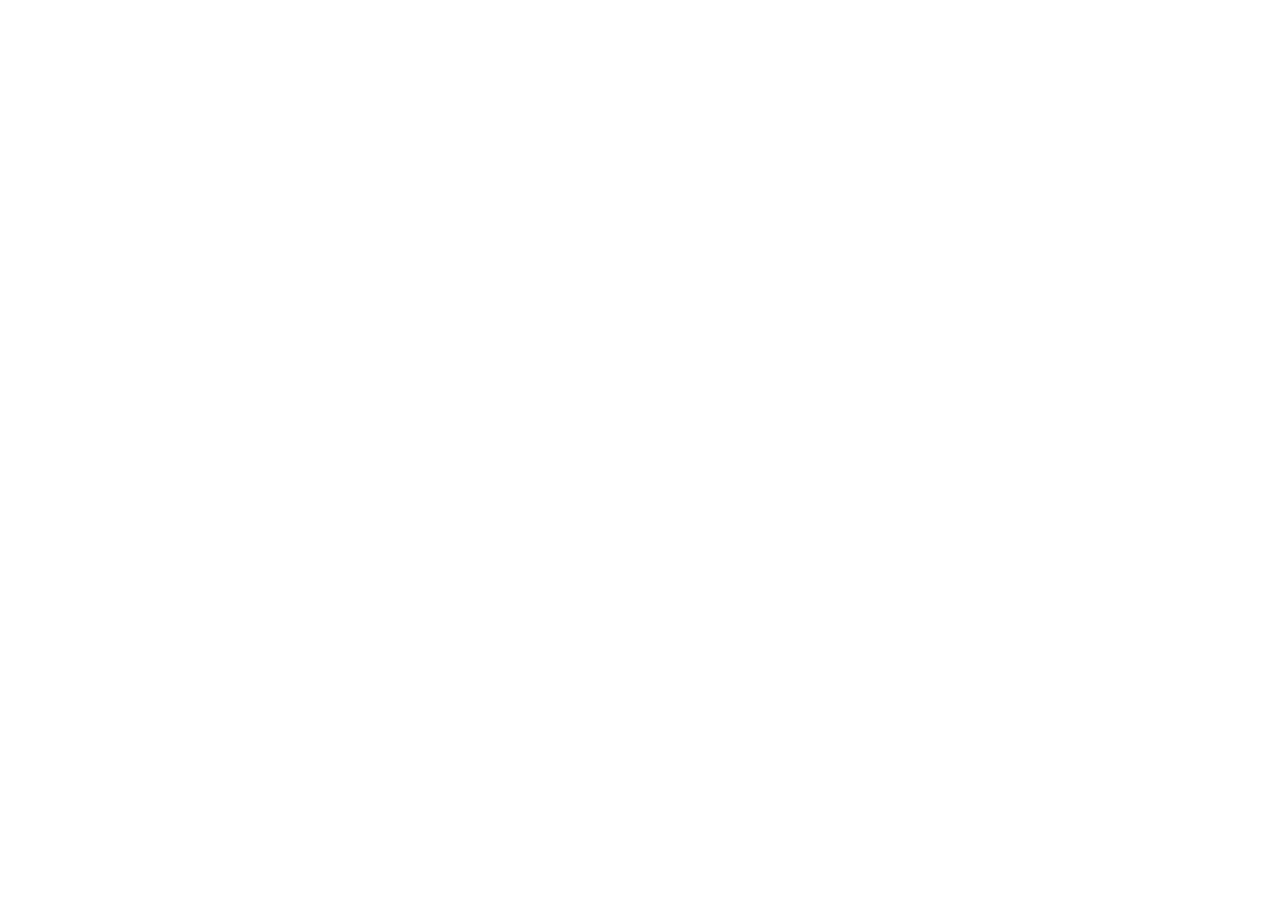
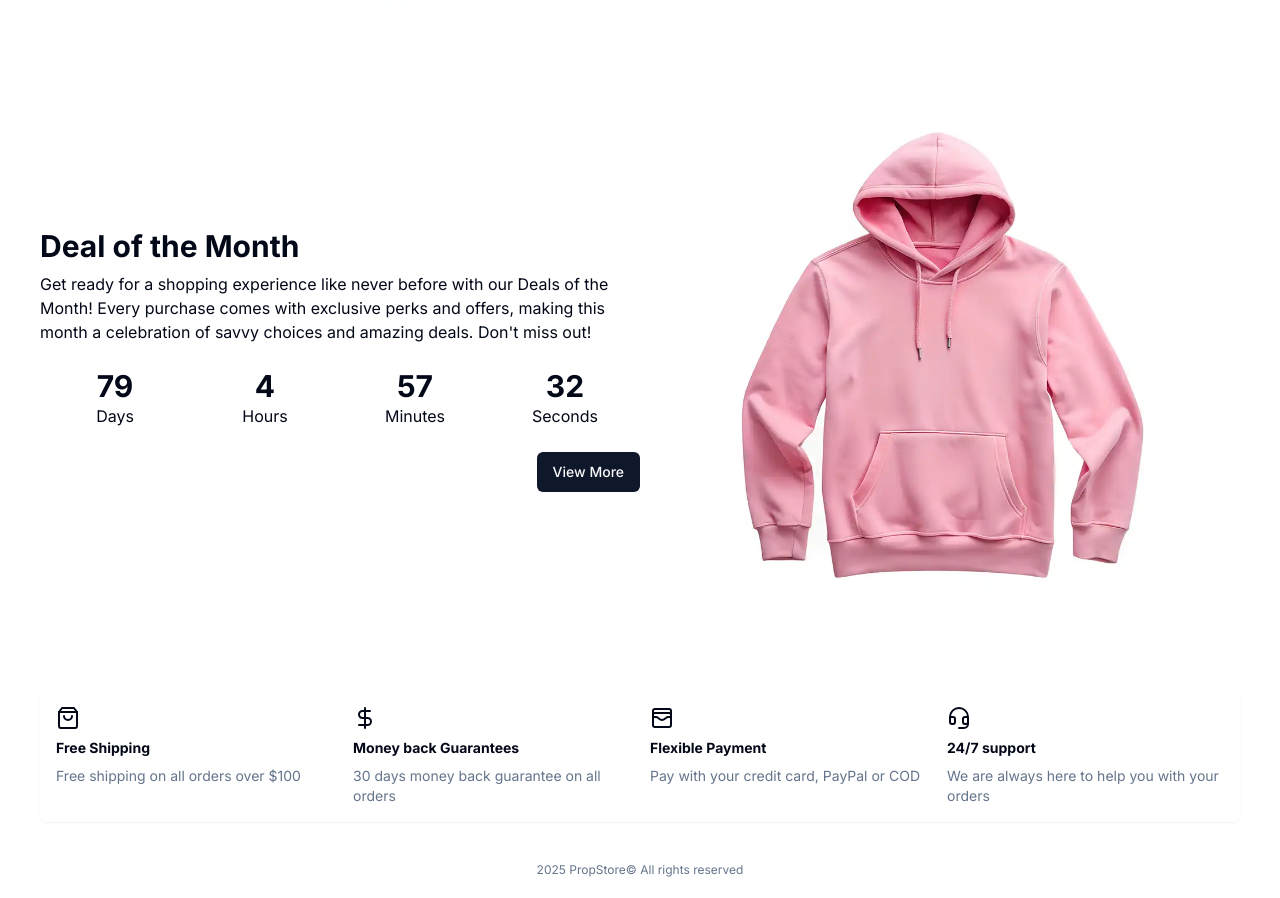
Before and after one commit to Manulapo/propstore, a Next.js app: page / in a window 1280 px wide. Shown: the part 923-1821 px from the top of the page. Before the commit the page ends 800 px from the top, so only its background shows below. Built offline with nearby package versions, Linux system fonts and the light colour scheme; no server answers; the database is empty.

Commit message:
feat: add DealCountDown and IconBoxes components to enhance homepage with promotional features

```diff
--- a/app/(root)/page.tsx
+++ b/app/(root)/page.tsx
@@ -1,3 +1,5 @@
+import DealCountDown from "@/components/deal-countdown";
+import IconBoxes from "@/components/icon-boxes";
 import ProductCarousel from "@/components/shared/product/product-carousel";
 import ProductList from "@/components/shared/product/product-list";
 import ViewAllProducts from "@/components/view-all-product";
@@ -14,6 +16,10 @@ const HomePage = async () => {
       )}
       <ProductList data={latestProducts} title="Newest Arrival" limit={4} />
       <ViewAllProducts />
+      <DealCountDown targetDate={"31-12-2025"} orientation="left" />
+      <DealCountDown targetDate={"31-06-2025"} orientation="right" />
+
+      <IconBoxes />
     </>
   );
 };
--- /dev/null
+++ b/components/deal-countdown.tsx
@@ -0,0 +1,149 @@
+"use client";
+
+import Link from "next/link";
+import { Button } from "./ui/button";
+import Image from "next/image";
+import { useEffect, useState } from "react";
+import { cn, parseDate } from "@/lib/utils";
+
+// todo: make a json file with dates, images and text for the promo
+
+const calculateTimeRemaining = (targetDate: Date) => {
+  const currentTime = new Date();
+  const timeDifference = Math.max(Number(targetDate) - Number(currentTime), 0);
+  return {
+    days: Math.floor(timeDifference / (1000 * 60 * 60 * 24)),
+    hours: Math.floor(
+      (timeDifference % (1000 * 60 * 60 * 24)) / (1000 * 60 * 60)
+    ), // remainer of what is left from a day and then convert to hours
+    minutes: Math.floor((timeDifference % (1000 * 60 * 60)) / (1000 * 60)), // remainer of what is left from an hour and then convert to minutes
+    seconds: Math.floor((timeDifference % (1000 * 60)) / 1000), // remainer of what is left from a minute and then convert to seconds
+  };
+};
+
+const DealCountDown = ({
+  targetDate,
+  orientation = "right",
+}: {
+  targetDate: string;
+  orientation?: "left" | "right";
+}) => {
+  const [time, setTime] = useState({
+    days: 0,
+    hours: 0,
+    minutes: 0,
+    seconds: 0,
+  });
+
+  const countDownDate = parseDate(targetDate);
+
+  useEffect(() => {
+    const { days, hours, minutes, seconds } = calculateTimeRemaining(
+      new Date(countDownDate)
+    );
+
+    const interval = setInterval(
+      () => setTime({ days, hours, minutes, seconds }),
+      1000
+    );
+
+    if (days === 0 && hours === 0 && minutes === 0 && seconds === 0) {
+      clearInterval(interval);
+    }
+
+    return () => clearInterval(interval);
+  }, [countDownDate]);
+
+  const PromoImageHTML = () => (
+    <div className="flex justify-center">
+      <Image
+        src={"/images/promo.jpg"}
+        alt="Deal of the Month"
+        width={500}
+        height={500}
+        className="object-cover"
+      />
+    </div>
+  );
+
+  const PromoTextHTML = () => (
+    <div className="flex flex-col gap-2 justify-center">
+      <h3 className="text-3xl font-bold">Deal of the Month</h3>
+      <p>
+        Get ready for a shopping experience like never before with our Deals of
+        the Month! Every purchase comes with exclusive perks and offers, making
+        this month a celebration of savvy choices and amazing deals. Don&apos;t
+        miss out!
+      </p>
+      <ul className="grid grid-cols-4">
+        <StatBox label="Days" value={time.days} />
+        <StatBox label="Hours" value={time.hours} />
+        <StatBox label="Minutes" value={time.minutes} />
+        <StatBox label="Seconds" value={time.seconds} />
+      </ul>
+      <div
+        className={cn(
+          "w-full flex",
+          orientation === "left" ? "justify-start" : "justify-end"
+        )}
+      >
+        <Button asChild>
+          <Link href={"/search"}>View More</Link>
+        </Button>
+      </div>
+    </div>
+  );
+
+  if (!countDownDate) {
+    return (
+      <section className="grid grid-cols-1 md:grid-cols-2 my-20">
+        <div className="flex flex-col gap-2 justify-center">
+          <h3 className="text-3xl font-bold text-destructive">
+            ERROR: Wrong Date schema
+          </h3>
+          <p className="text-mutedforeground">
+            Please provide a valid date in the format DD-MM-YYYY
+          </p>
+        </div>
+      </section>
+    );
+  }
+
+  if(time.days === 0 && time.hours === 0 && time.minutes === 0) {
+    return (
+      <section className="grid grid-cols-1 md:grid-cols-2 my-20">
+        <div className="flex flex-col gap-2 justify-center">
+          <h3 className="text-3xl font-bold text-destructive">
+            The deal has expired
+          </h3>
+          <p className="text-mutedforeground">
+            The deal has ended, but don&apos;t worry! We have more exciting offers coming up soon. Stay tuned for our next big sale and exclusive discounts. Thank you for your interest!
+          </p>
+        </div>
+      </section>
+    );
+  }
+
+  return (
+    <section className="grid grid-cols-1 md:grid-cols-2 my-20">
+      {orientation === "left" ? (
+        <>
+          <PromoImageHTML /> <PromoTextHTML />
+        </>
+      ) : (
+        <>
+          <PromoTextHTML /> <PromoImageHTML />
+        </>
+      )}
+    </section>
+  );
+};
+
+const StatBox = ({ label, value }: { label: string; value: number }) => (
+  <li className="p-4 text-center w-full">
+    <p className="text-3xl font-bold">{value}</p>
+    <p>{label}</p>
+  </li>
+);
+
+export default DealCountDown;
--- /dev/null
+++ b/components/icon-boxes.tsx
@@ -0,0 +1,43 @@
+import { DollarSign, Headset, ShoppingBag, WalletCards } from "lucide-react";
+import { Card, CardContent } from "./ui/card";
+
+const IconBoxes = () => {
+  return (
+    <>
+      <Card>
+        <CardContent className="grid md:grid-cols-4 gap-5 p-4">
+          <div className="space-y-2">
+            <ShoppingBag />
+            <div className="text-sm font-bold">Free Shipping</div>
+            <p className="text-sm text-muted-foreground">
+              Free shipping on all orders over $100
+            </p>
+          </div>
+          <div className="space-y-2">
+            <DollarSign />
+            <div className="text-sm font-bold">Money back Guarantees</div>
+            <p className="text-sm text-muted-foreground">
+              30 days money back guarantee on all orders
+            </p>
+          </div>
+          <div className="space-y-2">
+            <WalletCards />
+            <div className="text-sm font-bold">Flexible Payment</div>
+            <p className="text-sm text-muted-foreground">
+              Pay with your credit card, PayPal or COD
+            </p>
+          </div>
+          <div className="space-y-2">
+            <Headset />
+            <div className="text-sm font-bold">24/7 support</div>
+            <p className="text-sm text-muted-foreground">
+              We are always here to help you with your orders
+            </p>
+          </div>
+        </CardContent>
+      </Card>
+    </>
+  );
+};
+
+export default IconBoxes;
--- a/lib/utils.ts
+++ b/lib/utils.ts
@@ -121,6 +121,13 @@ export const formatDate = (dateString: Date) => {
   };
 };
 
+// Helper function to parse dd-mm-yyyy format
+export const parseDate = (dateString: string): number => {
+    const [day, month, year] = dateString.split("-").map(Number);
+    return new Date(year, month - 1, day).getTime();
+  };
+
+
 // form the pagination links
 export function formUrlQuery({
   params,
```
